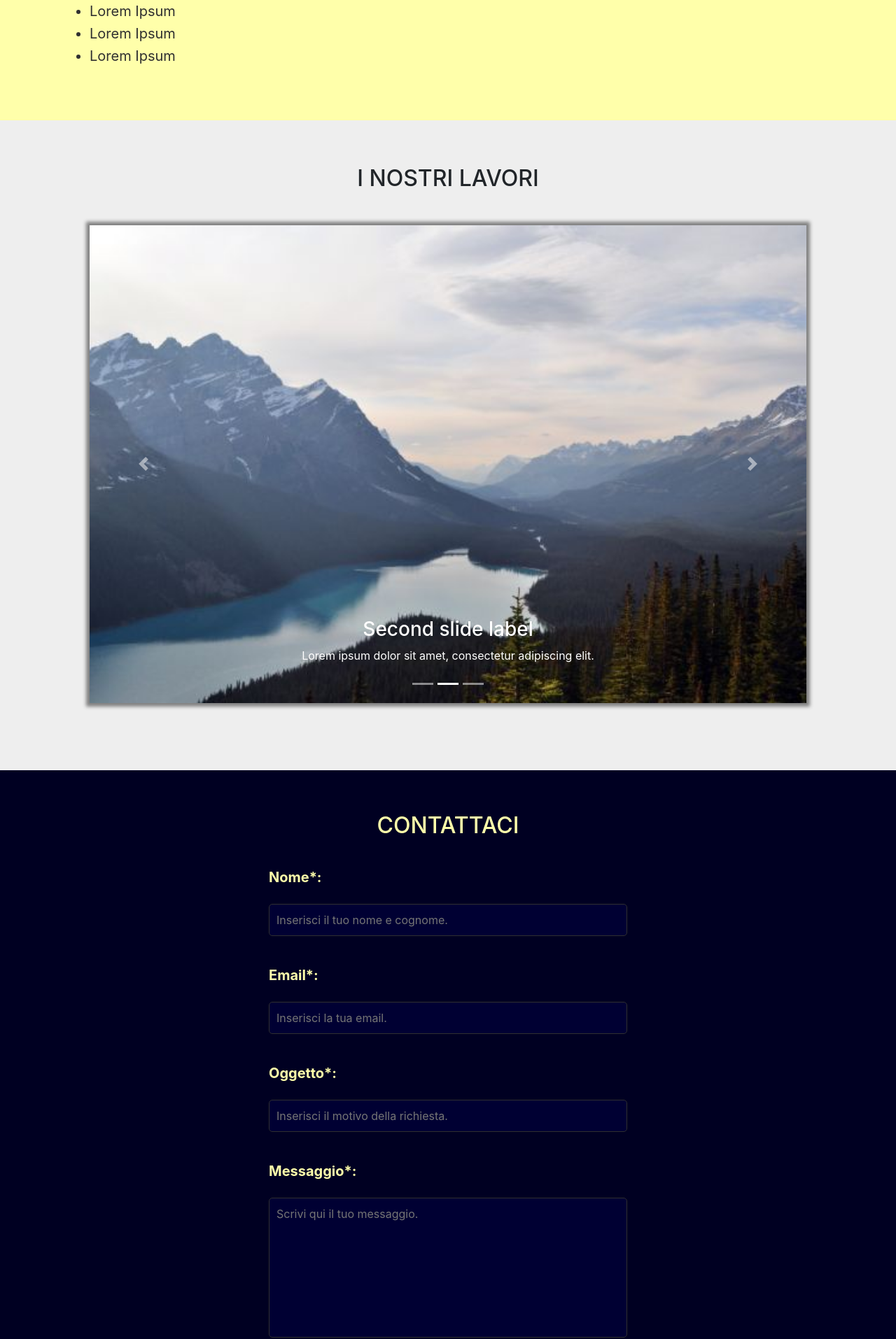
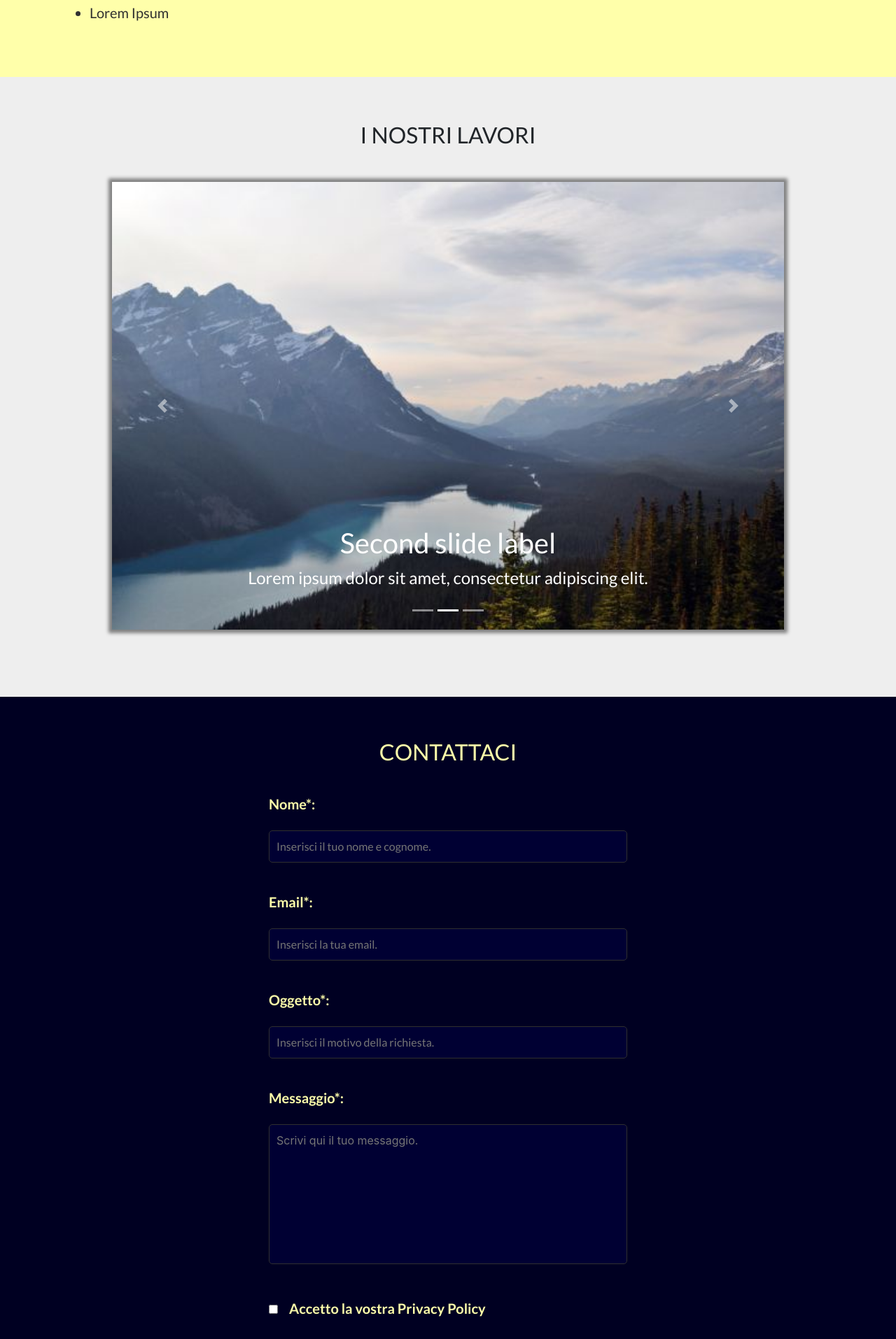
Before and after one commit to LOTO-gpolli/CEMA-impianti, a Next.js app: page / in a window 1280 px wide. Shown: the part 2811-4725 px from the top of the page at 70% size. Built offline with nearby package versions, Linux system fonts and the light colour scheme.

Commit message:
Add Google Fonts and minor changes

```diff
--- a/components/About/About.module.css
+++ b/components/About/About.module.css
@@ -46,7 +46,7 @@
   margin: 1rem 10%;
 }
 
-@media (min-width: 912px) {
+@media (min-width: 768px) {
   .grid__item1 {
     order: 1;
   }
--- a/components/Footer/Footer.js
+++ b/components/Footer/Footer.js
@@ -38,8 +38,7 @@ const Footer = () => {
         </div>
         <div className={`${styles["footer__privacy-cookie"]}`}>
           <a>Privacy Policy</a>
-          <br />
-          <a>Cookie Policy</a>
+          <a> | Cookie Policy</a>
         </div>
       </footer>
     </>
--- a/components/Form/Form.js
+++ b/components/Form/Form.js
@@ -71,7 +71,11 @@ const Form = () => {
         <p>
           <div>
             <input type="checkbox" id="privacy" name="privacy" required />
-            <label htmlFor="privacy"> Accetto la vostra Privacy Policy</label>
+            <label htmlFor="privacy">
+              <span className={styles["privacy-acceptance"]}>
+                Accetto la vostra Privacy Policy
+              </span>
+            </label>
           </div>
           <br />
           <button className={`${styles["form__submit-button"]}`} type="submit">
--- a/components/Form/Form.module.css
+++ b/components/Form/Form.module.css
@@ -72,6 +72,10 @@
   transform: scale(0.9);
 }
 
+.privacy-acceptance {
+  margin-left: 1rem;
+}
+
 @media (min-width: 768px) {
   .form {
     margin: 40px 30%;
--- a/components/Gallery/Gallery.js
+++ b/components/Gallery/Gallery.js
@@ -20,24 +20,30 @@ const Gallery = () => {
         <Carousel.Item>
           <img className="d-block w-100" src="/images/Mare.jpg" alt="First slide" />
           <Carousel.Caption>
-            <h3>First slide label</h3>
-            <p>Nulla vitae elit libero, a pharetra augue mollis interdum.</p>
+            <h3 className={`${styles["slide__title"]}`}>First slide label</h3>
+            <p className={`${styles["slide__subtitle"]}`}>
+              Nulla vitae elit libero, a pharetra augue mollis interdum.
+            </p>
           </Carousel.Caption>
         </Carousel.Item>
         <Carousel.Item>
           <img className="d-block w-100" src="/images/Montagna.jpg" alt="Second slide" />
 
           <Carousel.Caption>
-            <h3>Second slide label</h3>
-            <p>Lorem ipsum dolor sit amet, consectetur adipiscing elit.</p>
+            <h3 className={`${styles["slide__title"]}`}>Second slide label</h3>
+            <p className={`${styles["slide__subtitle"]}`}>
+              Lorem ipsum dolor sit amet, consectetur adipiscing elit.
+            </p>
           </Carousel.Caption>
         </Carousel.Item>
         <Carousel.Item>
           <img className="d-block w-100" src="/images/Foresta.jpg" alt="Third slide" />
 
           <Carousel.Caption>
-            <h3>Third slide label</h3>
-            <p>Praesent commodo cursus magna, vel scelerisque nisl consectetur.</p>
+            <h3 className={`${styles["slide__title"]}`}>Third slide label</h3>
+            <p className={`${styles["slide__subtitle"]}`}>
+              Praesent commodo cursus magna, vel scelerisque nisl consectetur.
+            </p>
           </Carousel.Caption>
         </Carousel.Item>
       </Carousel>
--- a/components/Gallery/Gallery.module.css
+++ b/components/Gallery/Gallery.module.css
@@ -1,5 +1,5 @@
 .gallery__container {
-  padding: 4em 10% 3em 10%;
+  padding: 4em 0 3em 0;
   text-align: center;
   background-color: #eee;
 }
@@ -9,3 +9,16 @@
   margin: 3em 0 3em 0;
   z-index: 0;
 }
+
+@media screen and (min-width: 992px) {
+  .gallery__carousel {
+    margin: 3em 10em;
+  }
+  .slide__title {
+    font-size: 2.5rem;
+  }
+
+  .slide__subtitle {
+    font-size: 1.5rem;
+  }
+}
--- a/components/Header/Header.module.css
+++ b/components/Header/Header.module.css
@@ -1,5 +1,4 @@
 .header {
-  /* height: 10vh; */
   display: flex;
   justify-content: space-between;
   align-items: center;
--- a/pages/globals.css
+++ b/pages/globals.css
@@ -1,9 +1,10 @@
+@import url("https://fonts.googleapis.com/css2?family=Lato:ital,wght@0,100;0,300;0,400;0,700;0,900;1,100;1,300;1,400;1,700;1,900&family=Montserrat:ital,wght@0,100;0,200;0,300;0,400;0,500;0,600;0,700;0,800;0,900;1,100;1,200;1,300;1,400;1,500;1,600;1,700;1,800;1,900&display=swap");
+
 html,
 body {
-  padding: 0 !important;
-  margin: 0 !important;
-  font-family: -apple-system, BlinkMacSystemFont, Segoe UI, Roboto, Oxygen, Ubuntu,
-    Cantarell, Fira Sans, Droid Sans, Helvetica Neue, sans-serif !important;
+  padding: 0;
+  margin: 0;
+  font-family: "Lato", sans-serif !important;
   scroll-behavior: smooth;
 }
 
```
